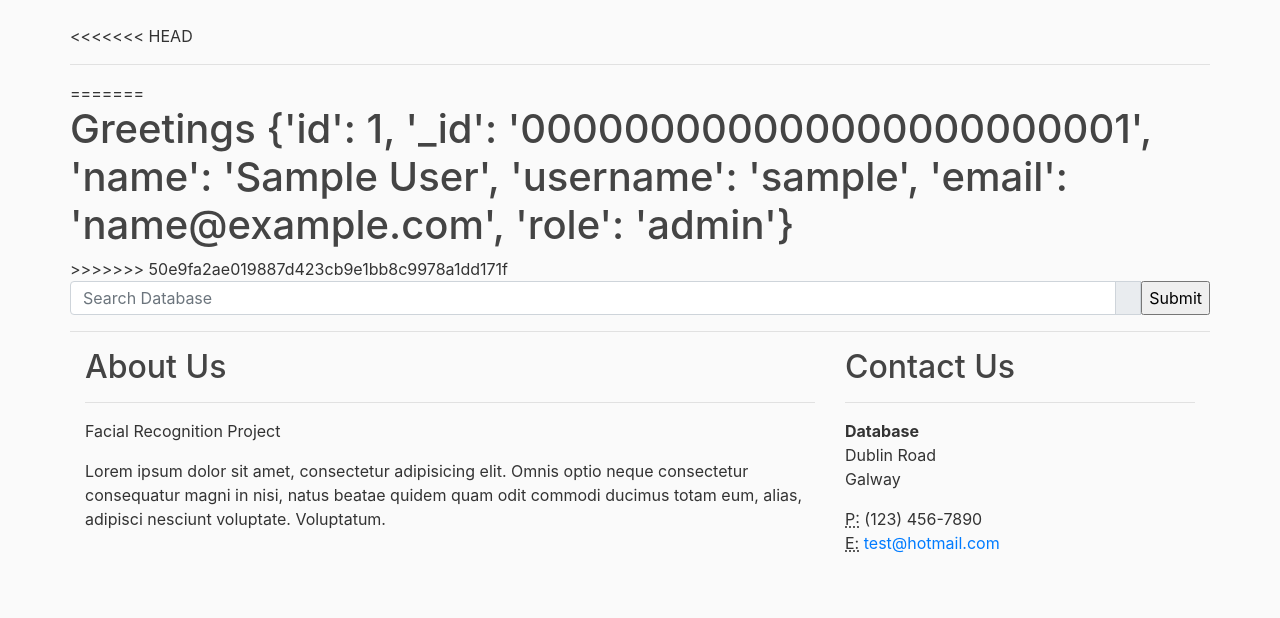
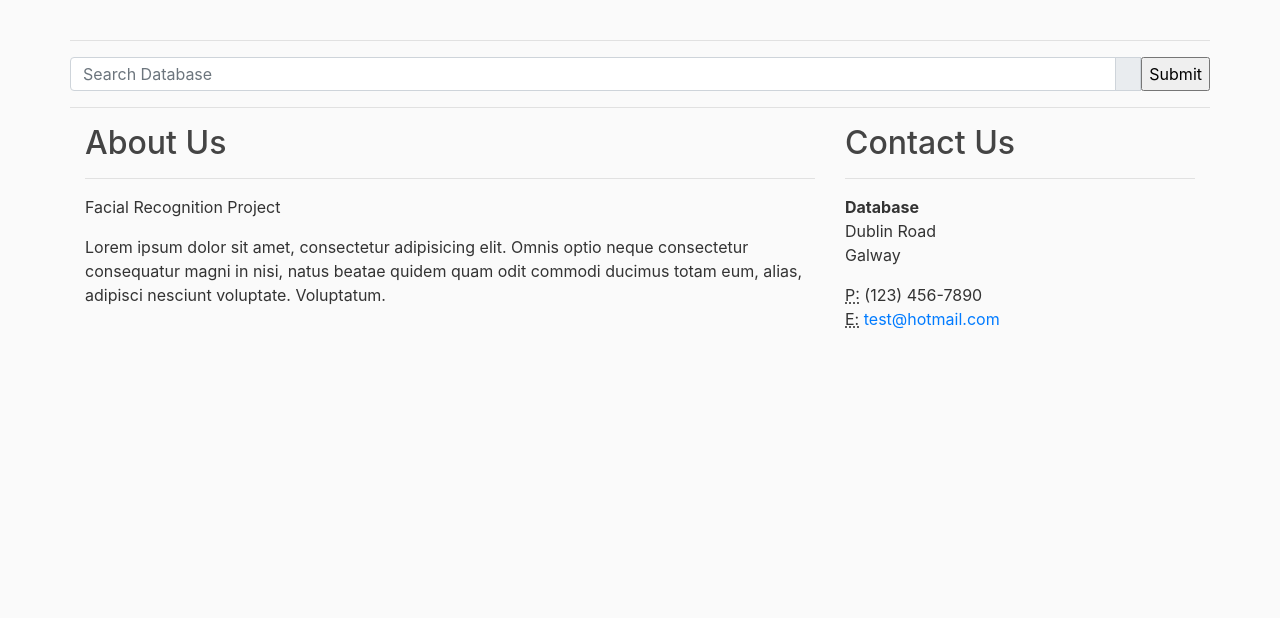
Before and after one commit to conorshortt123/facial-recognition-project, a Flask app: page /home in a window 1280 px wide. Shown: the part 56-674 px from the top of the page. Run offline with Flask 2, Linux system fonts and the light colour scheme; the visitor is signed in with stand-in values (Sample User, id 1); some libraries are stand-ins or nearby versions.

Commit message:
Fixing home.html error

```diff
--- a/Project/FrontEnd/templates/home.html
+++ b/Project/FrontEnd/templates/home.html
@@ -1,13 +1,8 @@
 {% extends "layout.html" %}
 {% block content %}
 {%if session['logged_in'] %}
-<<<<<<< HEAD
   <hr>
     <!--Searchbar used to get user information-->
-=======
-    <h1>Greetings {{session['current_user']}}</h1>
-
->>>>>>> 50e9fa2ae019887d423cb9e1bb8c9978a1dd171f
     <form align="right" method="POST" action="{{url_for('home')}}">
         <div class="input-group md-form form-sm form-2 pl-0">
             <input class="form-control my-0 py-1 red-border" type="text" placeholder="Search Database" aria-label="Search" name="UserName">
```
